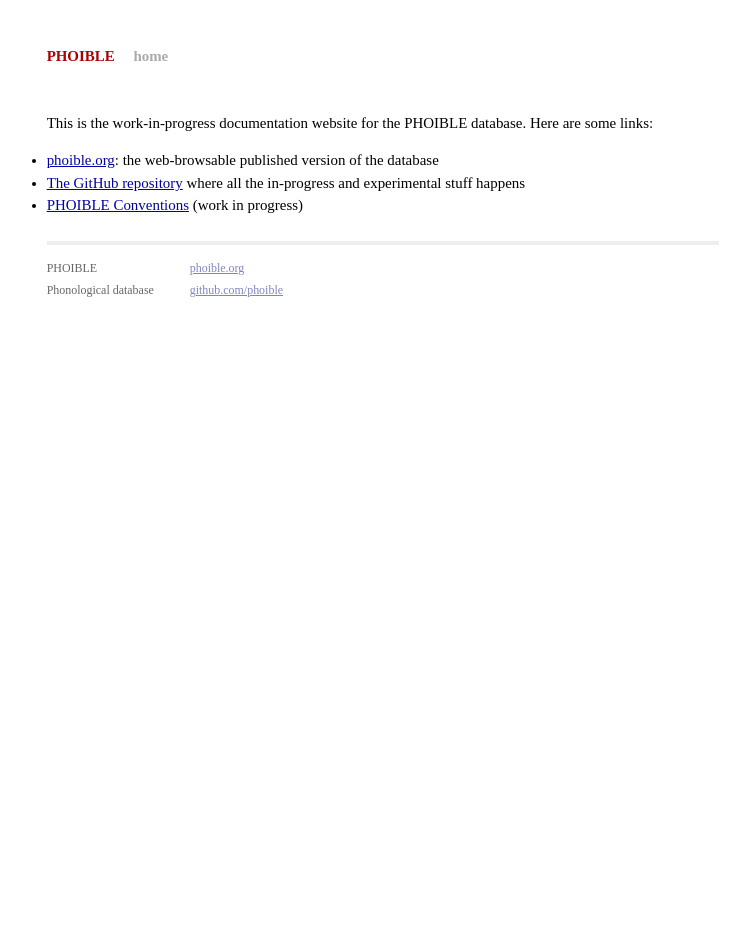
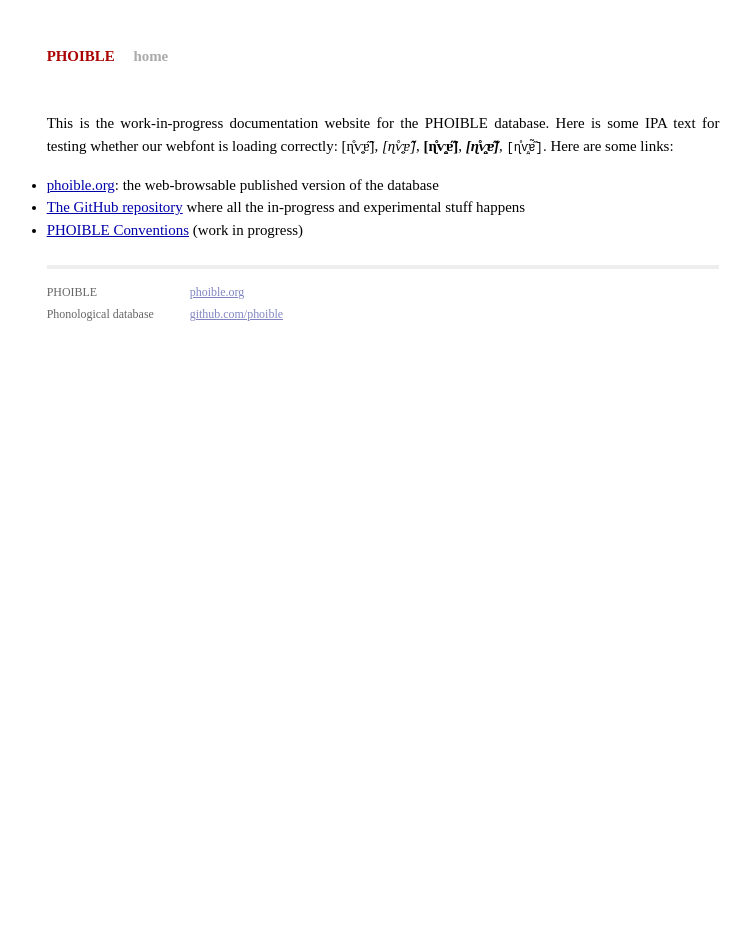
Before and after one commit to phoible/phoible.github.io, a Jekyll site: the page built from index.md, in a window 1280 px wide. Shown: the whole page, without its empty margins (257-1007 px from the left). Built offline with Jekyll 4.4.1, drawn with Linux system fonts in a browser that asks for light colours; Markdown is read by kramdown in place of the engine named in the settings.

Commit message:
add some IPA test text to homepage

```diff
--- a/css/main.css
+++ b/css/main.css
@@ -1,7 +1,6 @@
 /**********************************************************************/
 /* Common                                                             */
 /**********************************************************************/
-
 /* IPA-friendly typeface */
 @font-face {
   font-family: 'CharisSILW';
--- a/index.md
+++ b/index.md
@@ -3,7 +3,7 @@
 title:  "PHOIBLE"
 ---
 
-This is the work-in-progress documentation website for the PHOIBLE database. Here are some links:
+This is the work-in-progress documentation website for the PHOIBLE database. Here is some IPA text for testing whether our webfont is loading correctly: [ɳ̊ⱱ̤̥ɐ̃̋], *[ɳ̊ⱱ̤̥ɐ̃̋]*, **[ɳ̊ⱱ̤̥ɐ̃̋]**, ***[ɳ̊ⱱ̤̥ɐ̃̋]***, `[ɳ̊ⱱ̤̥ɐ̃̋]`. Here are some links:
 
 - [phoible.org](http://phoible.org/): the web-browsable published version of the database
 - [The GitHub repository](https://github.com/phoible/phoible) where all the in-progress and experimental stuff happens
```
